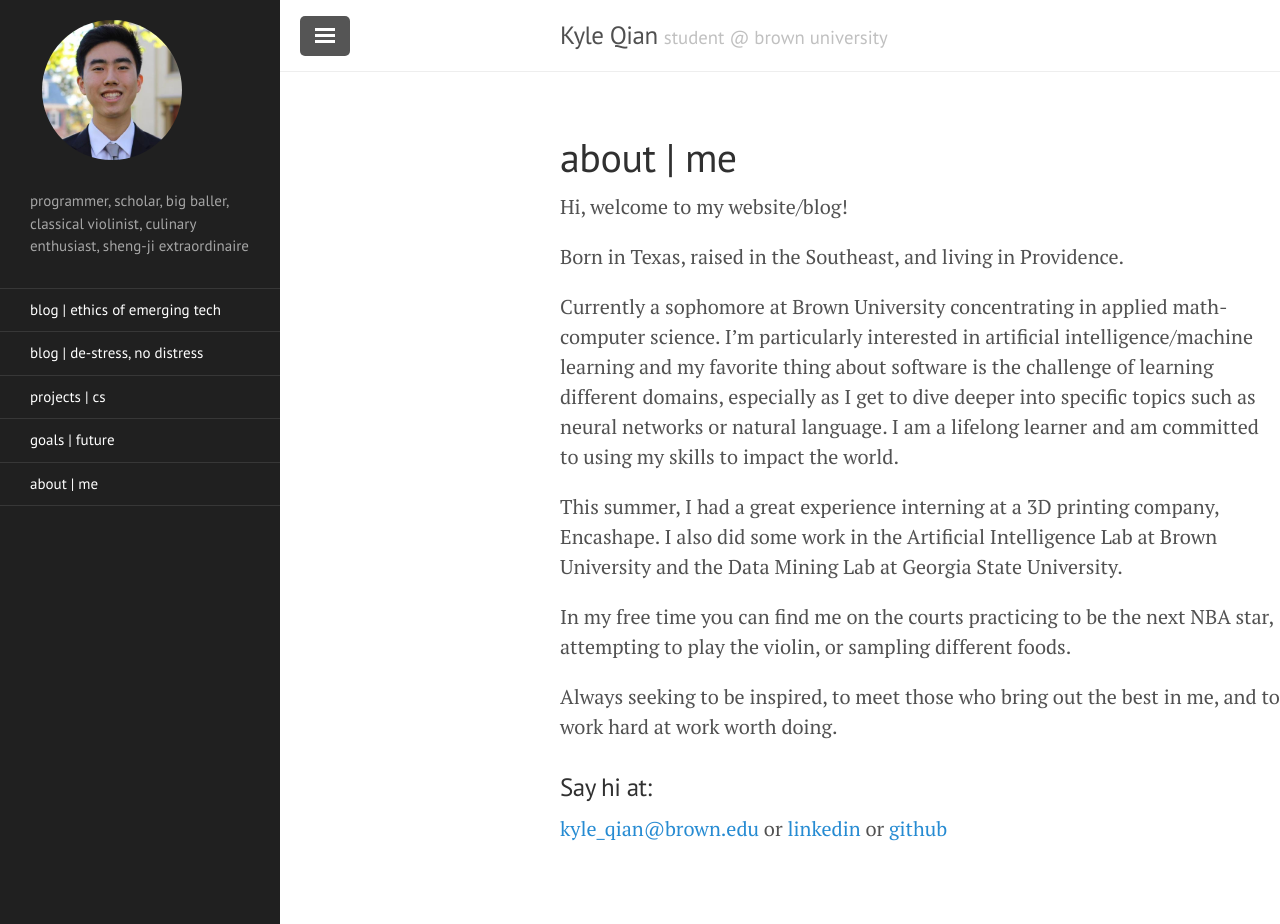
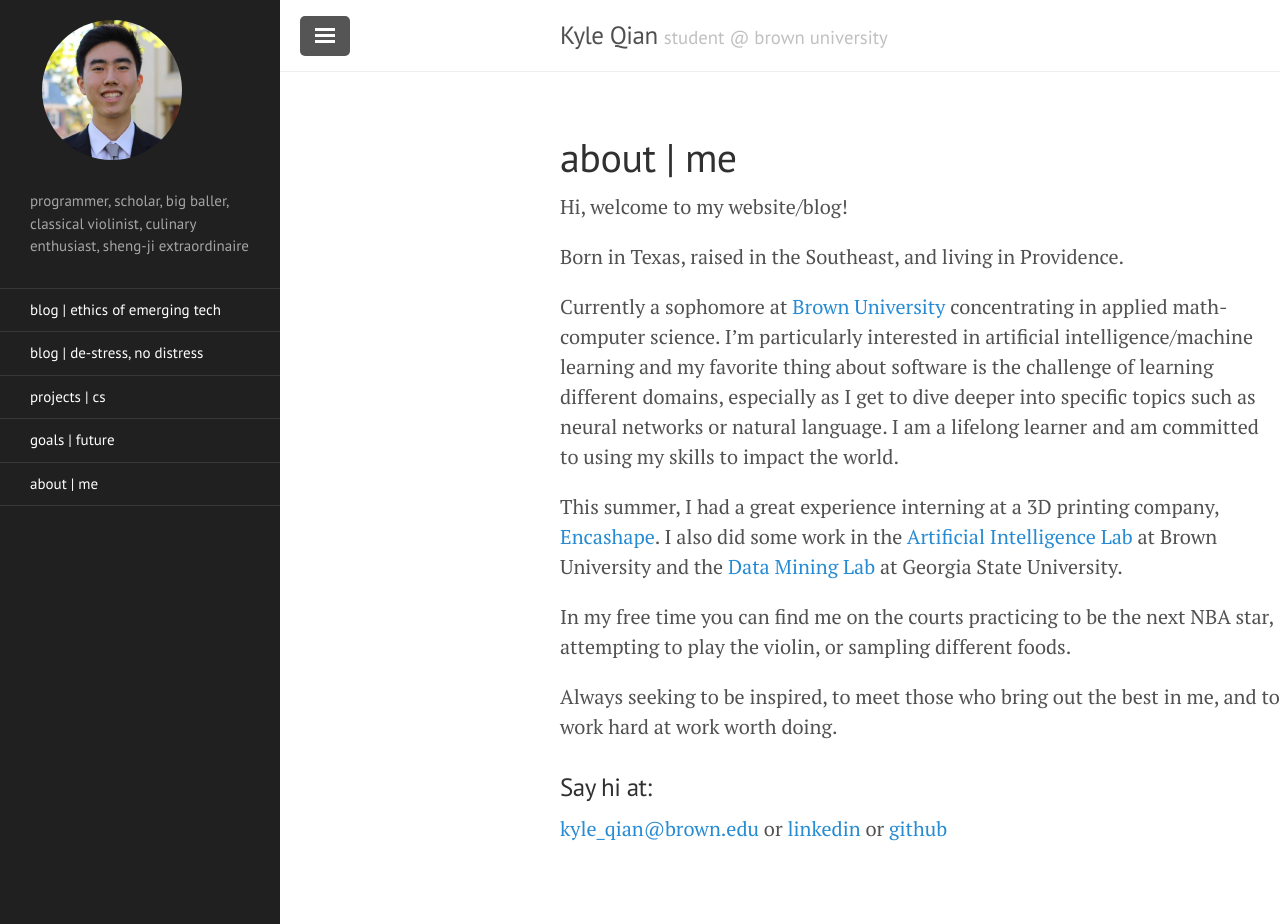
Before and after one commit to kqian5/kqian5.github.io, a Jekyll site: the page built from about.md, in a window 1280 px wide and 924 px high. Built offline with Jekyll 4.4.1, drawn with Linux system fonts in a browser that asks for light colours; part of the change alters nothing that is shown.

```diff
--- a/about.md
+++ b/about.md
@@ -7,9 +7,9 @@ Hi, welcome to my website/blog!
 
 Born in Texas, raised in the Southeast, and living in Providence.
 
-Currently a sophomore at Brown University concentrating in applied math-computer science. I'm particularly interested in artificial intelligence/machine learning and my favorite thing about software is the challenge of learning different domains, especially as I get to dive deeper into specific topics such as neural networks or natural language. I am a lifelong learner and am committed to using my skills to impact the world.
+Currently a sophomore at [Brown University](https://en.wikipedia.org/wiki/Brown_University) concentrating in applied math-computer science. I'm particularly interested in artificial intelligence/machine learning and my favorite thing about software is the challenge of learning different domains, especially as I get to dive deeper into specific topics such as neural networks or natural language. I am a lifelong learner and am committed to using my skills to impact the world.
 
-This summer, I had a great experience interning at a 3D printing company, Encashape. I also did some work in the Artificial Intelligence Lab at Brown University and the Data Mining Lab at Georgia State University.
+This summer, I had a great experience interning at a 3D printing company, [Encashape](http://encashape.com/). I also did some work in the [Artificial Intelligence Lab](https://www.brown.edu/Research/AI/blog/) at Brown University and the [Data Mining Lab](http://dmlab.cs.gsu.edu/) at Georgia State University.
 
 In my free time you can find me on the courts practicing to be the next NBA star, attempting to play the violin, or sampling different foods.
 
```
